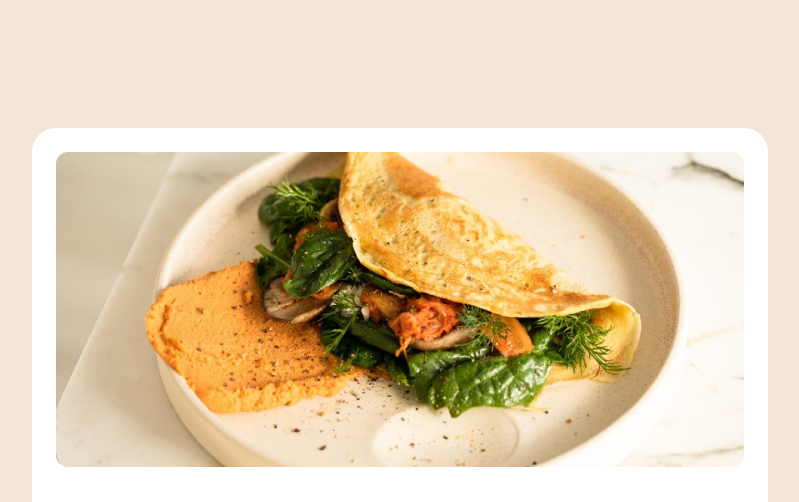
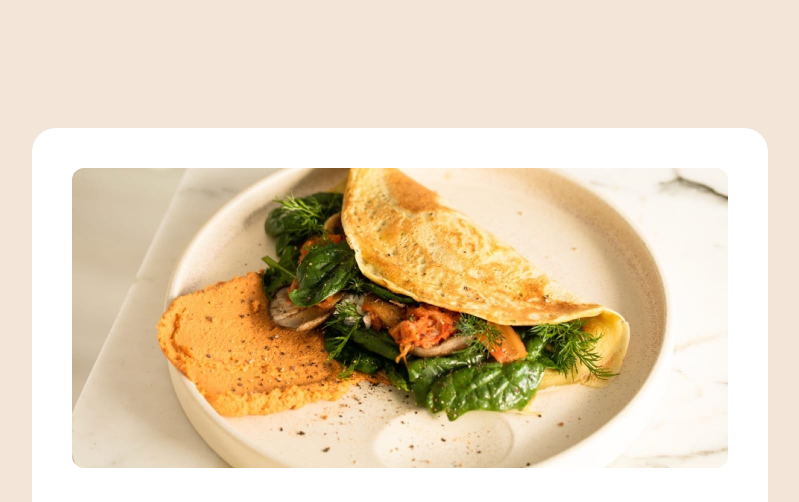
Before and after one commit to NDK1195/recipe-page, a website: page index.html in a window 1280 px wide. Shown: the top 502 px of the page, without its empty margins (240-1039 px from the left). Drawn offline with Linux system fonts and the light colour scheme.

Commit message:
update image

```diff
--- a/index.html
+++ b/index.html
@@ -16,7 +16,7 @@
   </head>
   <body class="bg-stone-100 flex items-center justify-center w-full">
     <div class="bg-white md:max-w-[736px] md:rounded-3xl md:my-32">
-      <div class="md:mt-6 md:mx-6">
+      <div class="md:mt-10 md:mx-10">
         <img
           src="./images/image-omelette.jpeg"
           alt="omelette image"
```
Also changed, not shown: images/Screenshot.png, src/output.css.
